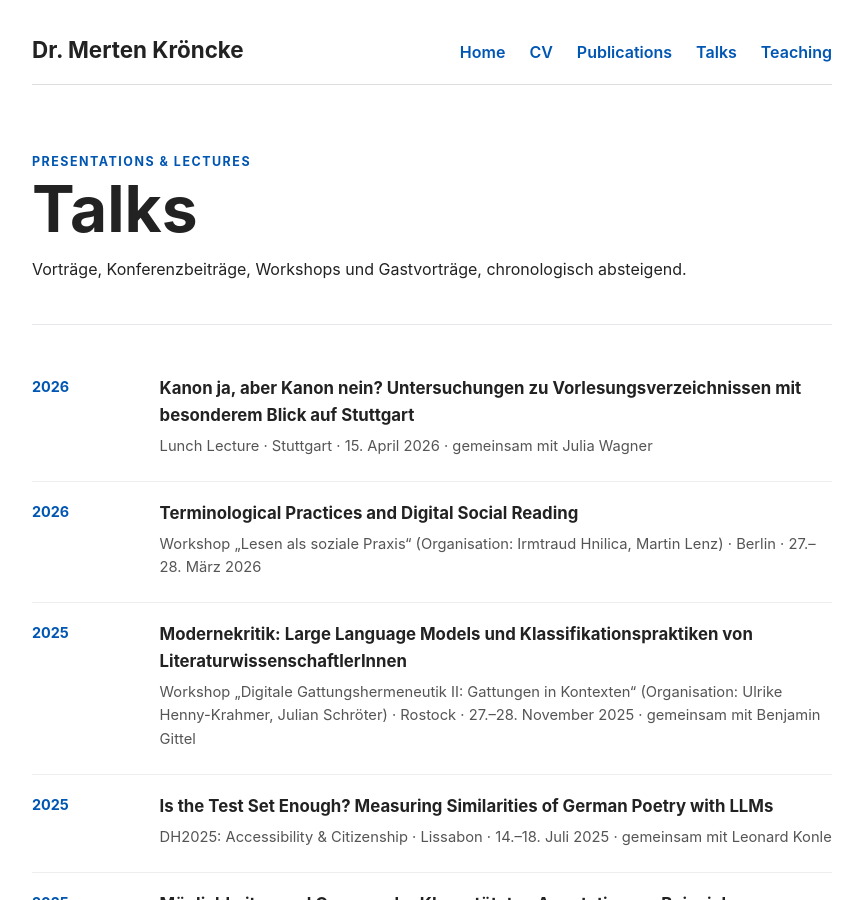
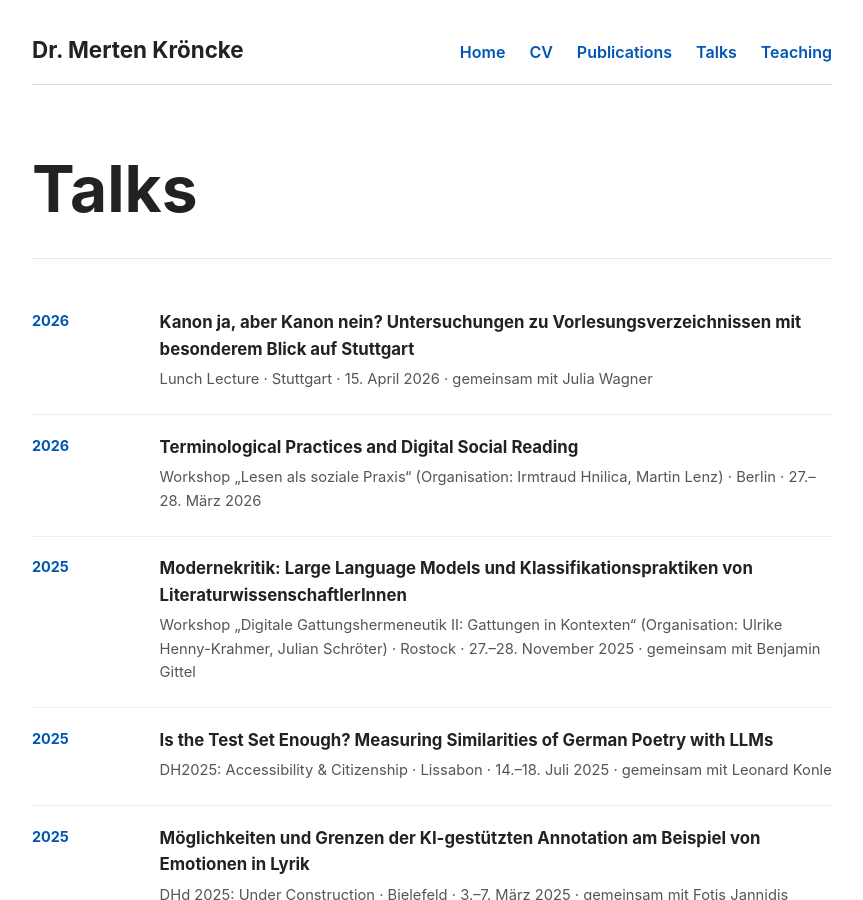
Before and after one commit to MertenKroencke/mertenkroencke.github.io, a Jekyll site: the page built from talks/index.md, in a window 1280 px wide and 900 px high. Shown: the whole window, without its empty margins (208-1071 px from the left). Built offline with Jekyll 4.4.1, drawn with Linux system fonts in a browser that asks for light colours; some of the changed text lies outside the part shown.

Commit message:
Update index.md

```diff
--- a/talks/index.md
+++ b/talks/index.md
@@ -18,9 +18,7 @@ permalink: /talks/
 </style>
 
 <div class="talk-hero">
-  <div class="eyebrow">Presentations &amp; Lectures</div>
   <h1>Talks</h1>
-  <p>Vorträge, Konferenzbeiträge, Workshops und Gastvorträge, chronologisch absteigend.</p>
 </div>
 
 <div class="talk-list">
@@ -92,5 +90,3 @@ permalink: /talks/
 <div class="talk"><div class="year">2017</div><div><h3>Erforschen, wie man Kleist erforscht. Der Forschungsbezug in Kohlhaas-Interpretationen</h3><p class="event">Zweite Konferenz für Studentische Forschung · Humboldt-Universität Berlin · 21.–22. September 2017 · gemeinsam mit Stefan Walfort</p></div></div>
 
 </div>
-
-<p style="color:#666;font-size:.92rem;margin-top:2rem"><em>Vortragsliste aus dem supplied CV, Stand April 2026.</em></p>
```
